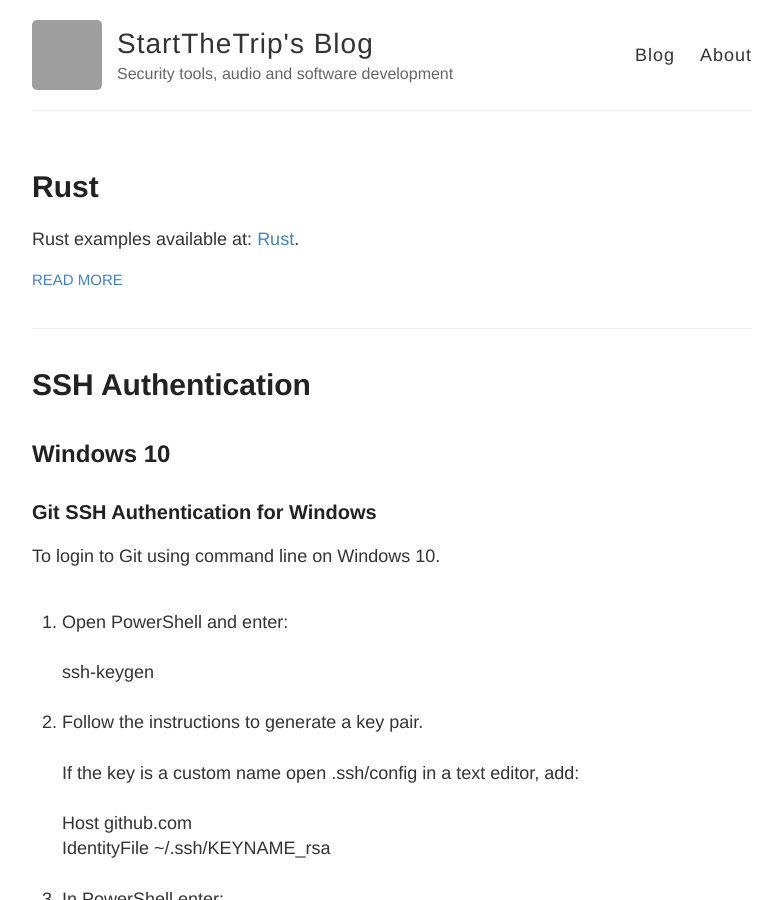
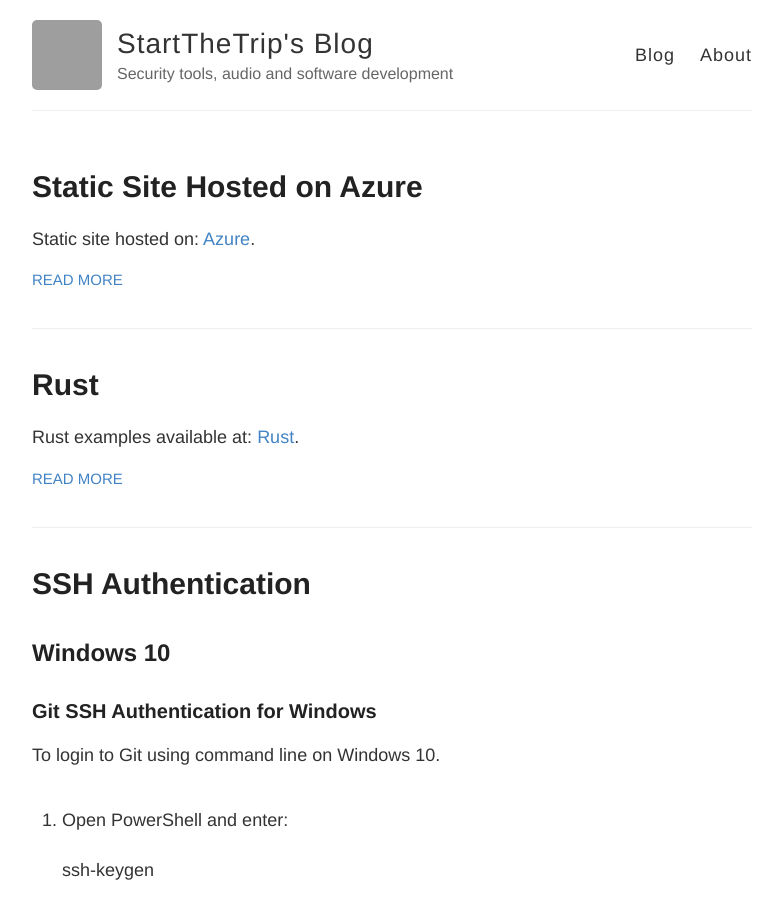
Before and after one commit to StartTheTrip/startthetrip.github.io, a Jekyll site: the page built from index.html, in a window 1280 px wide and 900 px high. Shown: the whole window, without its empty margins (248-1030 px from the left). Built offline with Jekyll 4.4.1, drawn with Linux system fonts in a browser that asks for light colours; grey boxes are pictures that could not be loaded.

Commit message:
Add static azure site

```diff
--- /dev/null
+++ b/_posts/2024-5-25-StaticAzureSite.md
@@ -0,0 +1,6 @@
+---
+layout: post
+title: Static Site Hosted on Azure
+---
+
+Static site hosted on: <a href="https://black-field-0e4be4403.5.azurestaticapps.net/">Azure</a>.
```
Also changed, not shown: _posts/2024-3-11-Rust.md (line endings or trailing spaces), _posts/2024-3-3-PowerShell.md (line endings or trailing spaces), _posts/2024-3-3-SSH-Authentication.md (line endings or trailing spaces).
